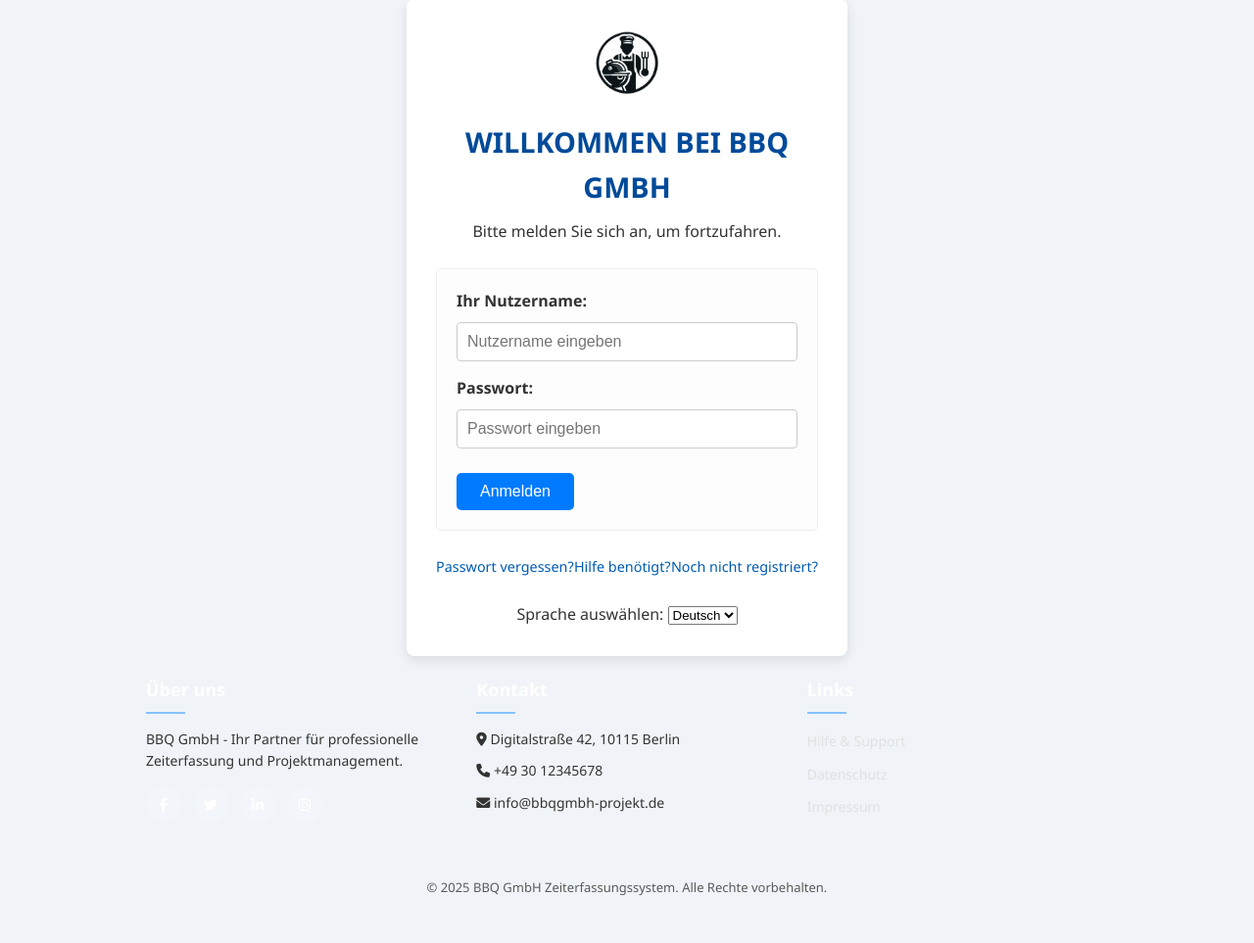
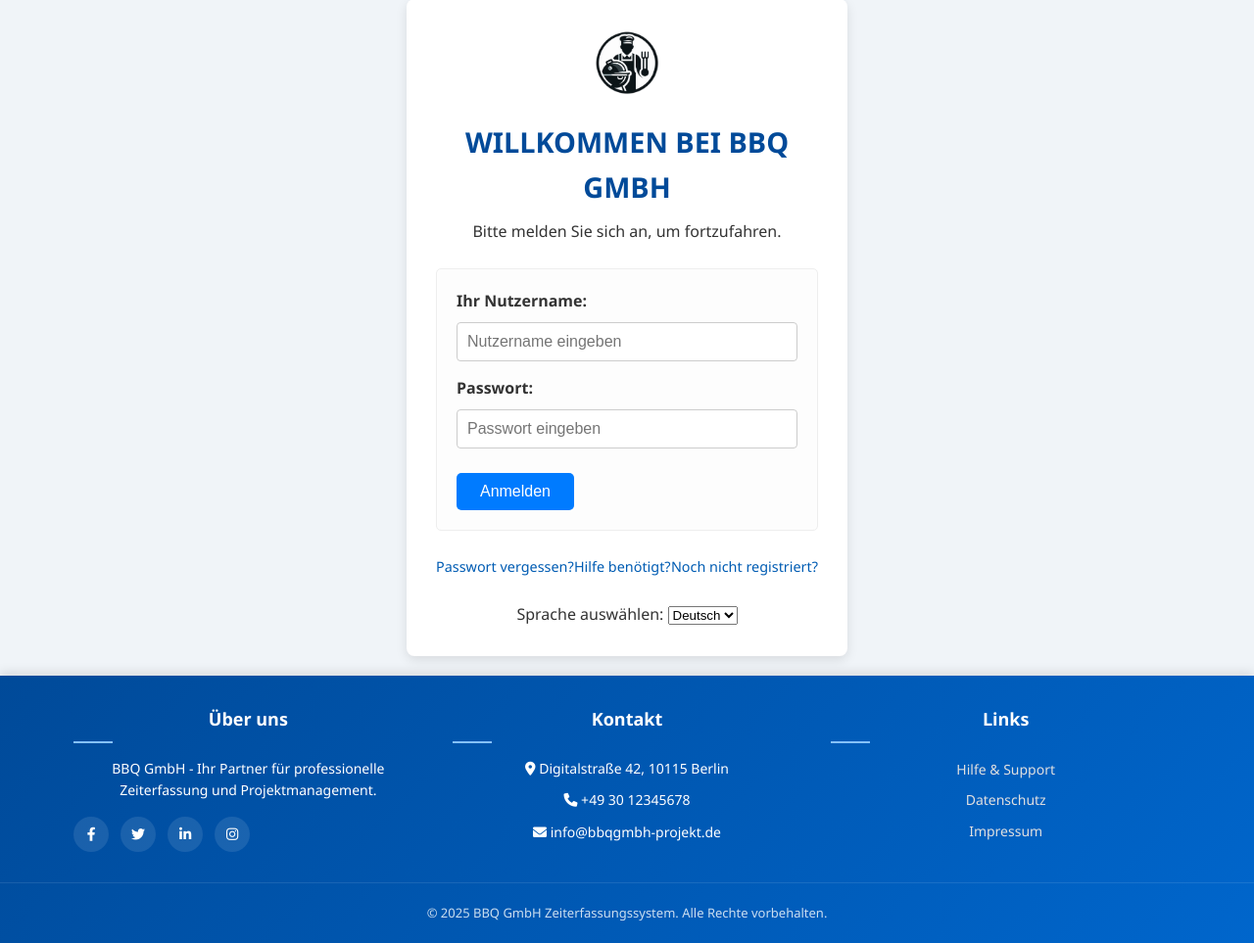
Before and after one commit to zakscodeworld/Arbeitszeitsoftware, a FastAPI app: page /login in a window 1280 px wide. Shown: the part 51-1014 px from the top of the page at 98% size. Before the commit the page ends 966 px from the top, so only its background shows below. Run offline with FastAPI, Linux system fonts and the light colour scheme; parts of the project's set-up code (start-up, migrations or seed data) failed here and were passed over.

Commit message:
Rename footer class from 'footer-main' to 'main-footer'

```diff
--- a/backend/templates/Login.html
+++ b/backend/templates/Login.html
@@ -153,7 +153,7 @@
         </div>    </div>
 
     <!-- Footer -->
-    <footer class="footer-main">
+    <footer class="main-footer">
         <div class="footer-content">
             <div class="footer-section">
                 <h3>Über uns</h3>
```
